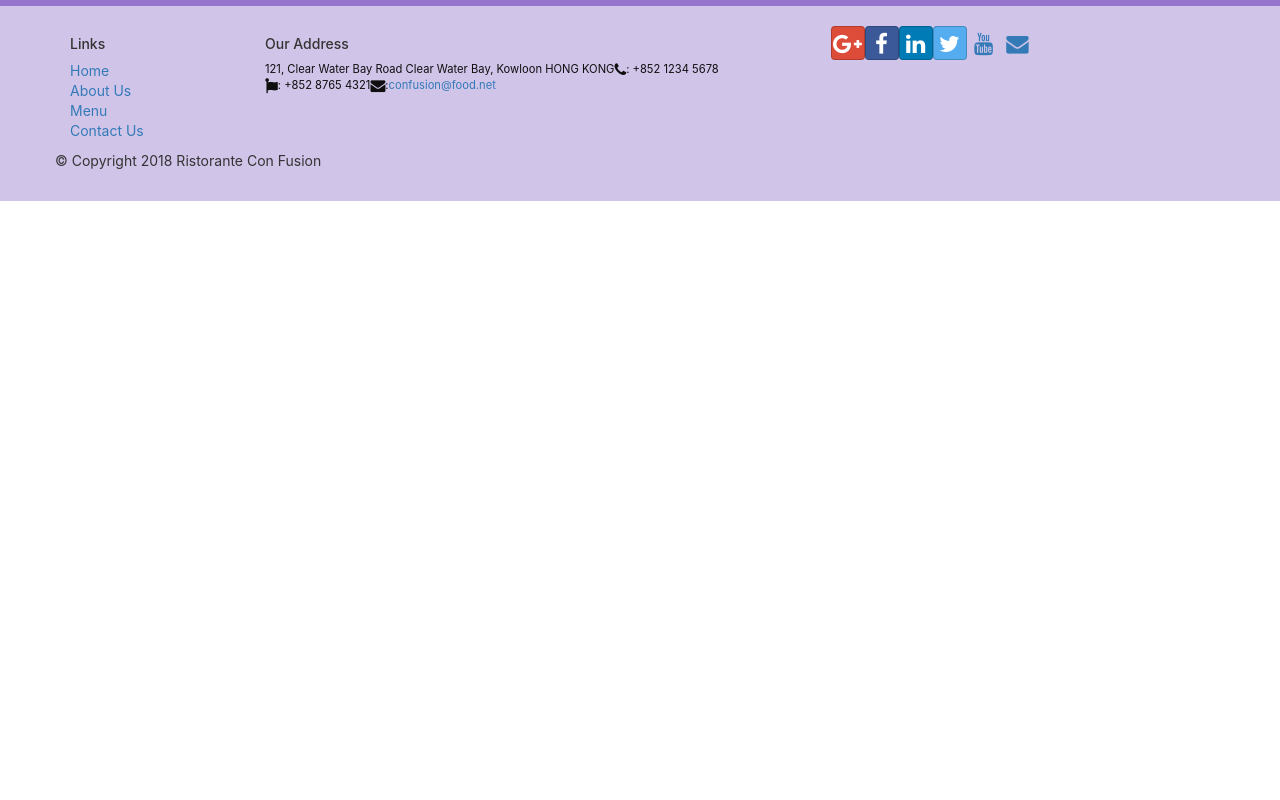
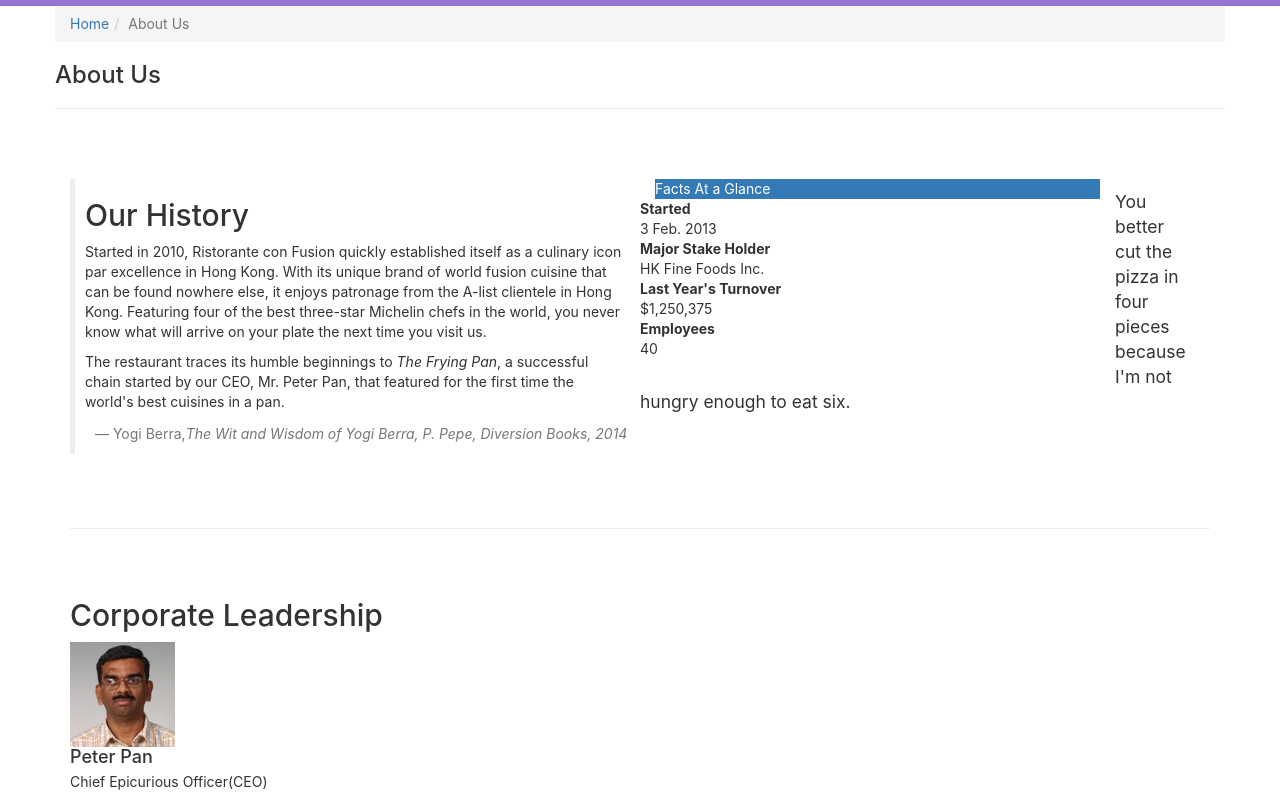
Before and after one commit to oviktorovlohika/Full-Stack-Web-Development-with-React-Part-2, a React (Create React App) app: page /about in a window 1280 px wide. Shown: the part 460-1260 px from the top of the page. Before the commit the page ends 800 px from the top, so only its background shows below. Built offline with nearby package versions, Linux system fonts and the light colour scheme.

Commit message:
add about us page

```diff
--- a/package.json
+++ b/package.json
@@ -7,6 +7,7 @@
     "@testing-library/react": "^12.1.3",
     "@testing-library/user-event": "^13.5.0",
     "bootstrap": "^3.4.1",
+    "connected-react-router": "^6.9.2",
     "react": "^17.0.2",
     "react-dom": "^17.0.2",
     "react-popper": "^2.2.5",
--- /dev/null
+++ b/src/components/About/About.js
@@ -0,0 +1,94 @@
+import React from 'react';
+import { Breadcrumb, BreadcrumbItem, Card, CardBody, CardHeader, Media } from 'reactstrap';
+import { Link } from 'react-router-dom';
+
+function RenderLeader({ leader }) {
+   return (
+       <Media tag="li">
+           <Media top middle>
+               <Media object src={leader.image} alt={leader.name}/>
+           </Media>
+           <Media body className="col-12">
+               <Media heading>
+                   {leader.name}
+               </Media>
+               <p>{leader.designation}({leader.abbr})</p>
+               <p>{leader.description}</p>
+           </Media>
+       </Media>
+   );
+}
+
+function About({ leaders }) {
+
+   const leaderships = leaders.map((leader) => {
+      return (
+         <RenderLeader leader={leader}/>
+      );
+   });
+
+  return (
+   <div className="container">
+       <div className="row">
+           <Breadcrumb>
+               <BreadcrumbItem><Link to="/">Home</Link></BreadcrumbItem>
+               <BreadcrumbItem active>About Us</BreadcrumbItem>
+           </Breadcrumb>
+           <div className="col-12">
+               <h3>About Us</h3>
+               <hr />
+           </div>
+       </div>
+       <div className="row row-content">
+           <div className="col-12 col-md-6">
+               <h2>Our History</h2>
+               <p>Started in 2010, Ristorante con Fusion quickly established itself as a culinary icon par excellence in Hong Kong. With its unique brand of world fusion cuisine that can be found nowhere else, it enjoys patronage from the A-list clientele in Hong Kong.  Featuring four of the best three-star Michelin chefs in the world, you never know what will arrive on your plate the next time you visit us.</p>
+               <p>The restaurant traces its humble beginnings to <em>The Frying Pan</em>, a successful chain started by our CEO, Mr. Peter Pan, that featured for the first time the world's best cuisines in a pan.</p>
+           </div>
+           <div className="col-12 col-md-5">
+               <Card>
+                   <CardHeader className="bg-primary text-white">Facts At a Glance</CardHeader>
+                   <CardBody>
+                       <dl className="row p-1">
+                           <dt className="col-6">Started</dt>
+                           <dd className="col-6">3 Feb. 2013</dd>
+                           <dt className="col-6">Major Stake Holder</dt>
+                           <dd className="col-6">HK Fine Foods Inc.</dd>
+                           <dt className="col-6">Last Year's Turnover</dt>
+                           <dd className="col-6">$1,250,375</dd>
+                           <dt className="col-6">Employees</dt>
+                           <dd className="col-6">40</dd>
+                       </dl>
+                   </CardBody>
+               </Card>
+           </div>
+           <div className="col-12">
+               <Card>
+                   <CardBody className="bg-faded">
+                       <blockquote className="blockquote">
+                           <p className="mb-0">You better cut the pizza in four pieces because
+                               I'm not hungry enough to eat six.</p>
+                           <footer className="blockquote-footer">Yogi Berra,
+                           <cite title="Source Title">The Wit and Wisdom of Yogi Berra,
+                               P. Pepe, Diversion Books, 2014</cite>
+                           </footer>
+                       </blockquote>
+                   </CardBody>
+               </Card>
+           </div>
+       </div>
+       <div className="row row-content">
+           <div className="col-12">
+               <h2>Corporate Leadership</h2>
+           </div>
+           <div className='col-12'>
+            <ul class="list-unstyled">
+               { leaderships }
+            </ul>
+           </div>
+       </div>
+   </div>
+);
+}
+
+export default About
--- /dev/null
+++ b/src/components/About/index.js
@@ -0,0 +1,3 @@
+import About from './About';
+
+export default About;
--- a/src/components/Contact/Contact.js
+++ b/src/components/Contact/Contact.js
@@ -50,4 +50,4 @@
   )
 }
 
-export default Contact
+export default Contact;
--- a/src/components/Footer/Footer.js
+++ b/src/components/Footer/Footer.js
@@ -10,9 +10,9 @@
                <h5>Links</h5>
                <ul className="list-unstyled">
                   <li><Link to="/">Home</Link></li>
-                  <li><Link to='/aboutus'>About Us</Link></li>
+                  <li><Link to='/about'>About Us</Link></li>
                   <li><Link to="/menu">Menu</Link></li>
-                  <li><Link to="/contactus">Contact Us</Link></li>
+                  <li><Link to="/contact">Contact Us</Link></li>
                </ul>
             </div>
             <div className='col-7 col-sm-5'>
--- a/src/components/Header/Navigation.js
+++ b/src/components/Header/Navigation.js
@@ -21,13 +21,13 @@
                      <Link className="nav-link"  to='/'><span className="fa fa-home fa-lg"></span> Home</Link>
                   </NavItem>
                   <NavItem>
-                     <Link className="nav-link" to='/aboutus'><span className="fa fa-info fa-lg"></span> About Us</Link>
+                     <Link className="nav-link" to='/about'><span className="fa fa-info fa-lg"></span> About Us</Link>
                   </NavItem>
                   <NavItem>
                      <Link className="nav-link"  to='/menu'><span className="fa fa-list fa-lg"></span> Menu</Link>
                   </NavItem>
                   <NavItem>
-                     <Link className="nav-link" to='/contactus'><span className="fa fa-address-card fa-lg"></span> Contact Us</Link>
+                     <Link className="nav-link" to='/contact'><span className="fa fa-address-card fa-lg"></span> Contact Us</Link>
                   </NavItem>
                </Nav>
             </Collapse>
--- a/src/components/Home/Home.js
+++ b/src/components/Home/Home.js
@@ -2,6 +2,7 @@
 import RenderCard from '../RenderCard';
 
 function Home(props) {
+
   return (
    <div className='container'>
       <div className='row'>
--- a/src/components/Main/Main.js
+++ b/src/components/Main/Main.js
@@ -12,6 +12,7 @@
 import Header from '../Header';
 import Footer from '../Footer';
 import Home from '../Home';
+import About from '../About';
 
 function Main() {
   const [dishes, setDishes] = useState(DISHES);
@@ -23,7 +24,7 @@
   const filteredPromotion = promotions.filter((promo) => promo.featured)[0];
   const filteredLeader = leaders.filter((leader) => leader.featured)[0];
 
-  function ChildDish() {
+  function ChosenDish() {
     const { id } = useParams();
     const dishId = dishes.filter((dish) => dish.id === parseInt(id))[0];
     const commentId = comments.filter((comment) => comment.id === parseInt(id))[0];
@@ -40,8 +41,9 @@
         <Route exact path="/" element = {
           <Home dish={filteredDish} promotion={filteredPromotion} leader={filteredLeader} />}/>
         <Route exact path="/menu" element={<Menu dishes={dishes} />}/>
-        <Route exact path="/contactus" element={Contact} />
-        <Route path='/menu/:id' element={<ChildDish /> } />
+        <Route exact path="/about" element={<About leaders={leaders} />}/>
+        <Route exact path="/contact" element={<Contact />} />
+        <Route path='/menu/:id' element={<ChosenDish /> } />
       </Routes>
       <Footer />
     </>
```
Also changed, not shown: 1 other file (tests, documents, lock files or other folders). Lines whose indentation alone changed are shown as unchanged.
